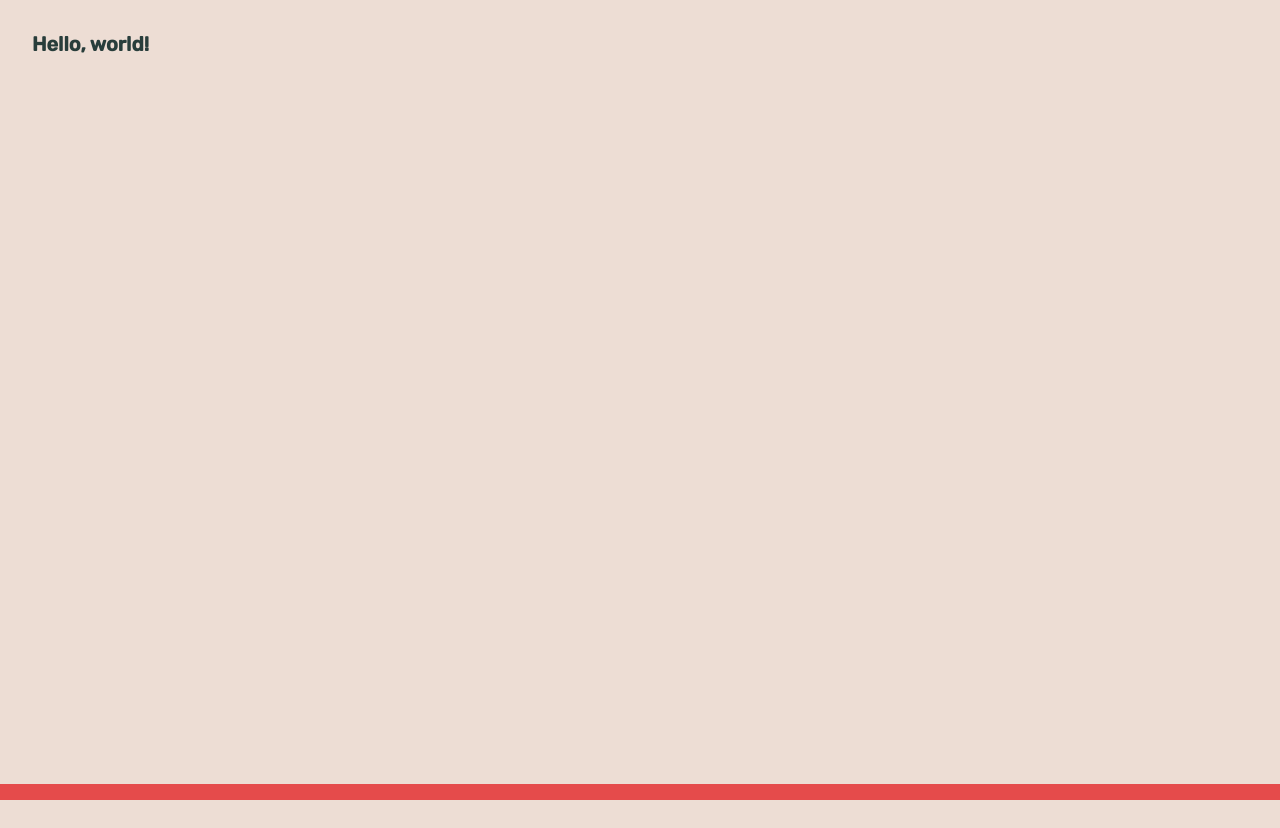
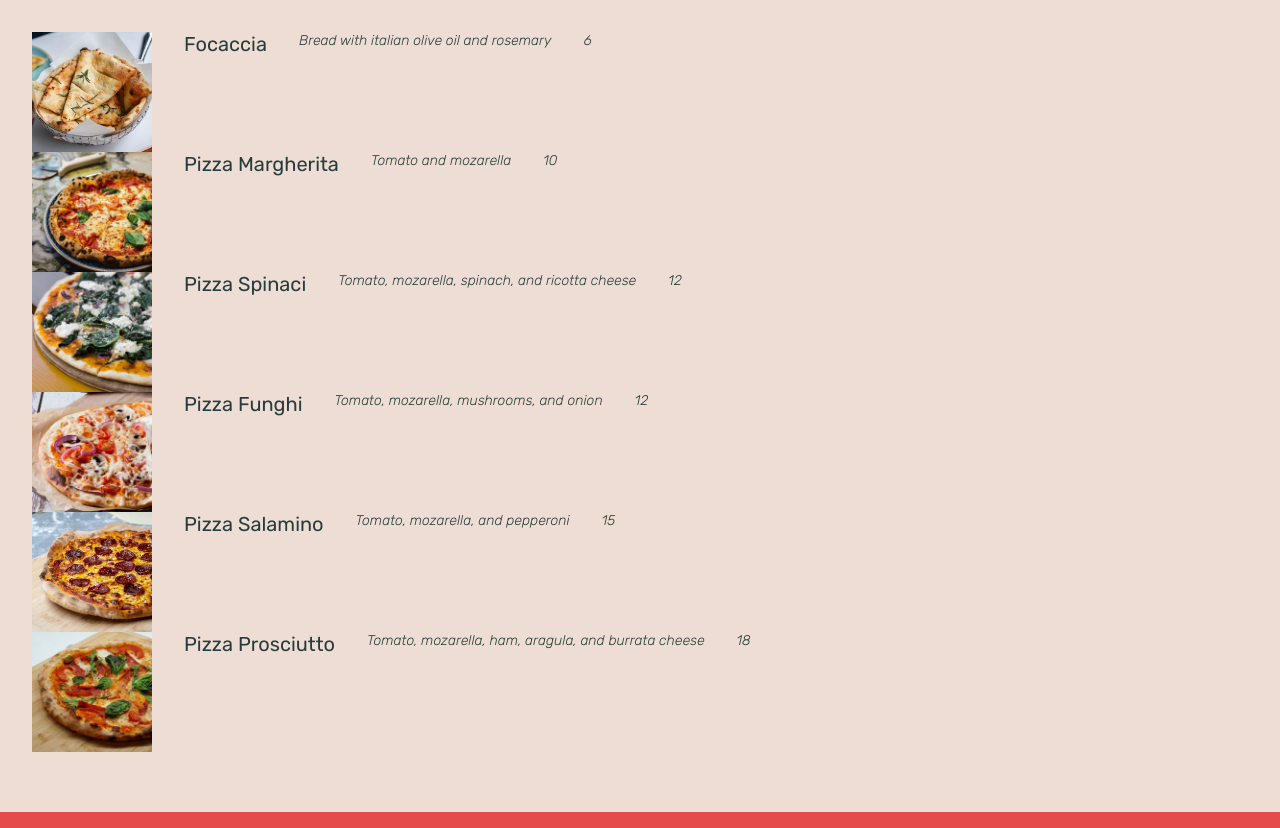
Before and after one commit to ritabradley/pizza-menu, a React (Create React App) app: page / in a window 1280 px wide. Before the commit the page ends 800 px from the top, so only its background shows below. Built offline with nearby package versions, Linux system fonts and the light colour scheme.

Commit message:
create and import `Pizza` component

```diff
--- a/src/App.js
+++ b/src/App.js
@@ -1,7 +1,9 @@
+import Pizza from './components/Pizza';
+
 export default function App() {
   return (
     <div>
-      <h1>Hello, world!</h1>
+      <Pizza />
     </div>
   );
 }
--- /dev/null
+++ b/src/components/Pizza.js
@@ -0,0 +1,14 @@
+import { pizzaData } from '../data';
+
+function Pizza() {
+  return pizzaData.map((pizza) => (
+    <div className='pizza' key={pizza.name}>
+      <img src={pizza.photoName} alt={pizza.name} />
+      <h3>{pizza.name}</h3>
+      <p>{pizza.ingredients}</p>
+      <p>{pizza.price}</p>
+    </div>
+  ));
+}
+
+export default Pizza;
```
